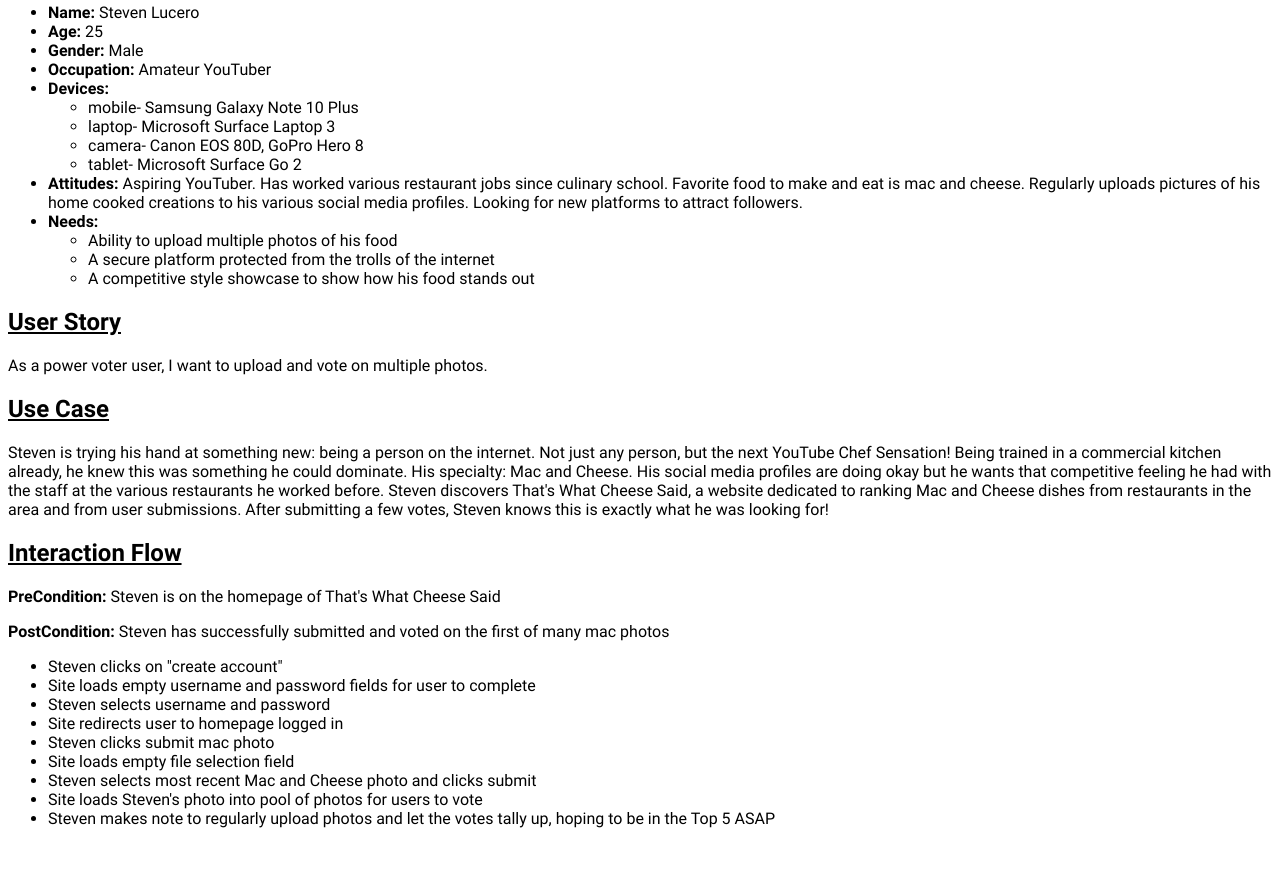
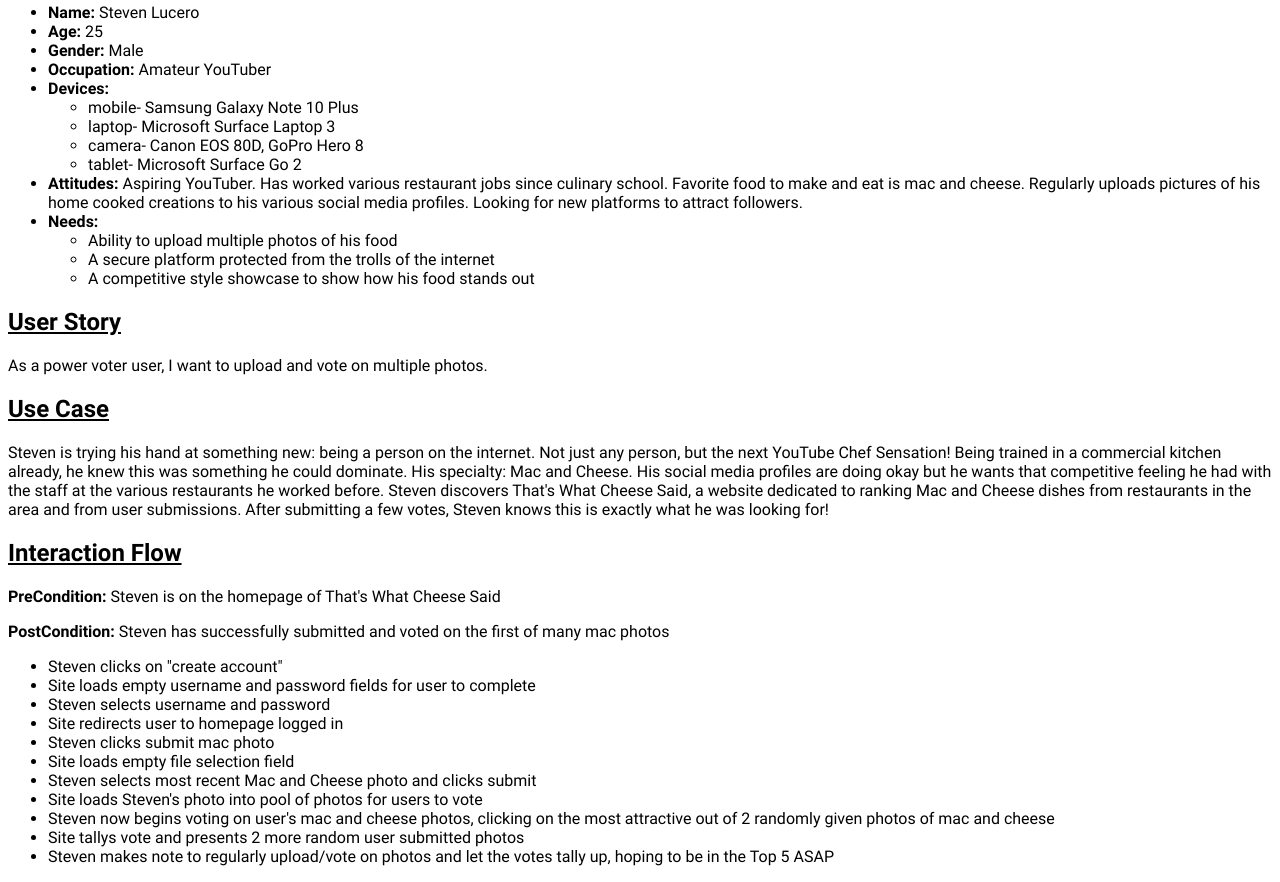
Before and after one commit to thatswhatcheesesaid/capstone-project, a plain HTML site: page documentation/voter-power-user/voter-power-user.html in a window 1280 px wide. Shown: the part 497-1379 px from the top of the page. Before the commit the page ends 1341 px from the top, so only its background shows below. Drawn offline with Linux system fonts and the light colour scheme.

Commit message:
modified interaction flow in voter-power-user.html

```diff
--- a/documentation/voter-power-user/voter-power-user.html
+++ b/documentation/voter-power-user/voter-power-user.html
@@ -57,7 +57,10 @@
         <li>Site loads empty file selection field</li>
         <li>Steven selects most recent Mac and Cheese photo and clicks submit</li>
         <li>Site loads Steven's photo into pool of photos for users to vote</li>
-        <li>Steven makes note to regularly upload photos and let the votes tally up, hoping to be in the Top 5 ASAP</li>
+        <li>Steven now begins voting on user's mac and cheese photos, clicking on the most attractive out of 2 randomly
+            given photos of mac and cheese</li>
+        <li>Site tallys vote and presents 2 more random user submitted photos</li>
+        <li>Steven makes note to regularly upload/vote on photos and let the votes tally up, hoping to be in the Top 5 ASAP</li>
     </ul>
 </body>
 </html>
```
